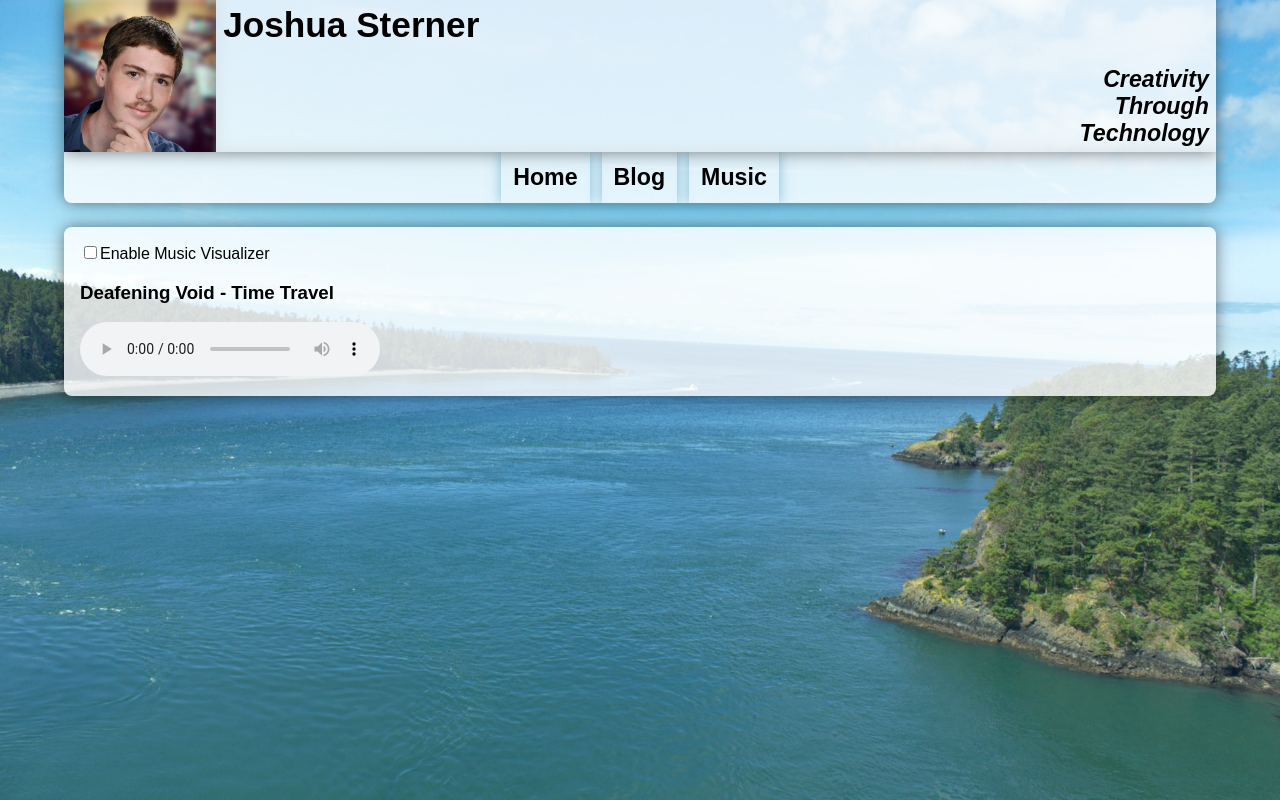
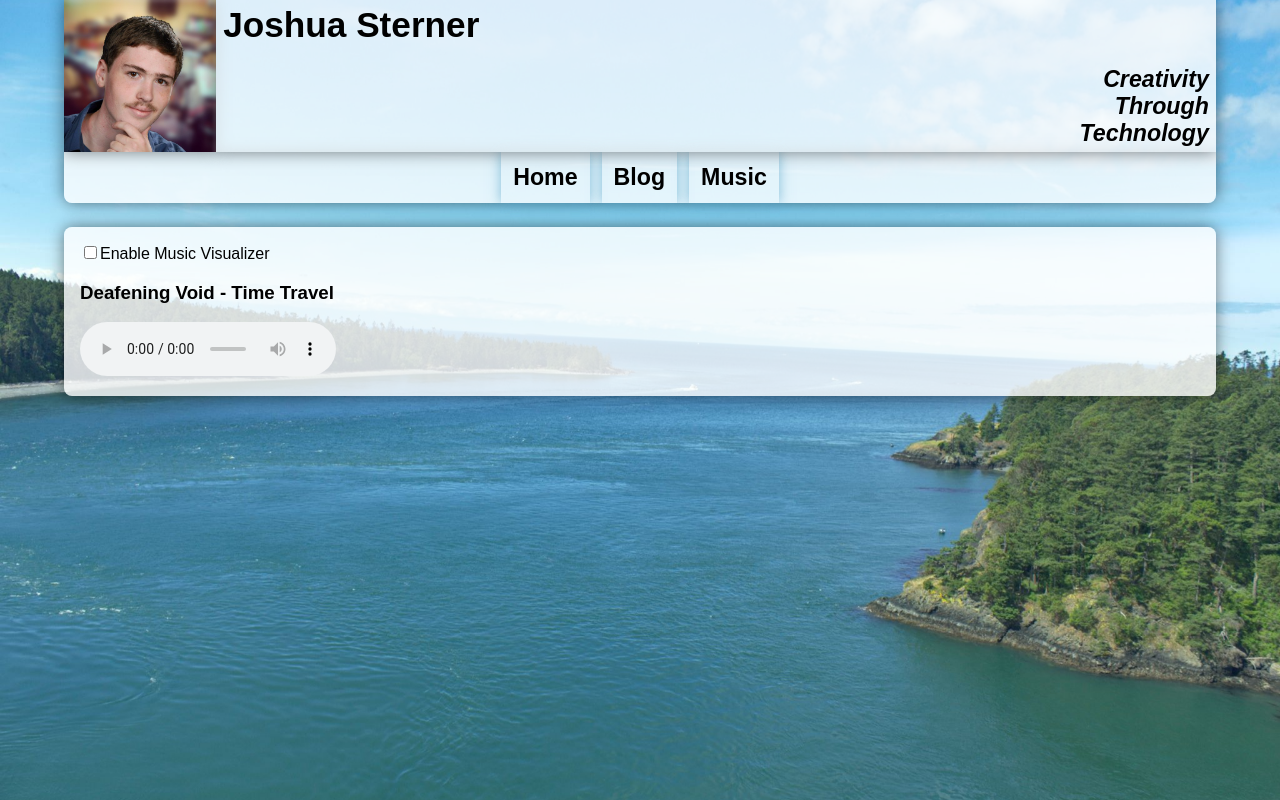
Before and after one commit to joshua-sterner/joshuasterner.com, a Django app: page /music in a window 1280 px wide. Run offline with Django 3.2, Linux system fonts and the light colour scheme.

Commit message:
Fixed width of music-player to prevent page-widening on mobile.

```diff
--- a/website/static/styles.css
+++ b/website/static/styles.css
@@ -22,6 +22,10 @@ img {
     background-image: url("/static/IMG_8111.jpg");
     background-position: center;
     background-size: cover;
+}
+
+audio {
+	width: 16em;
 }
 
 header {
```
